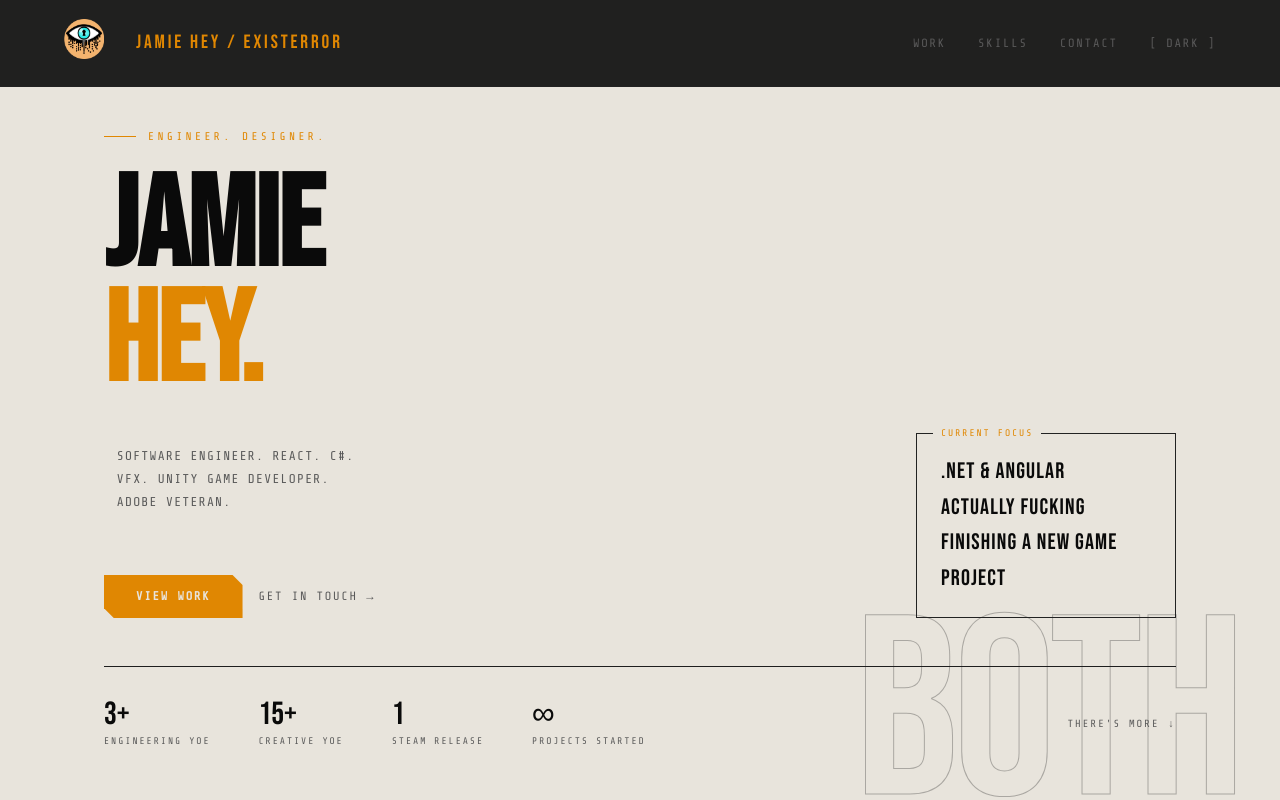
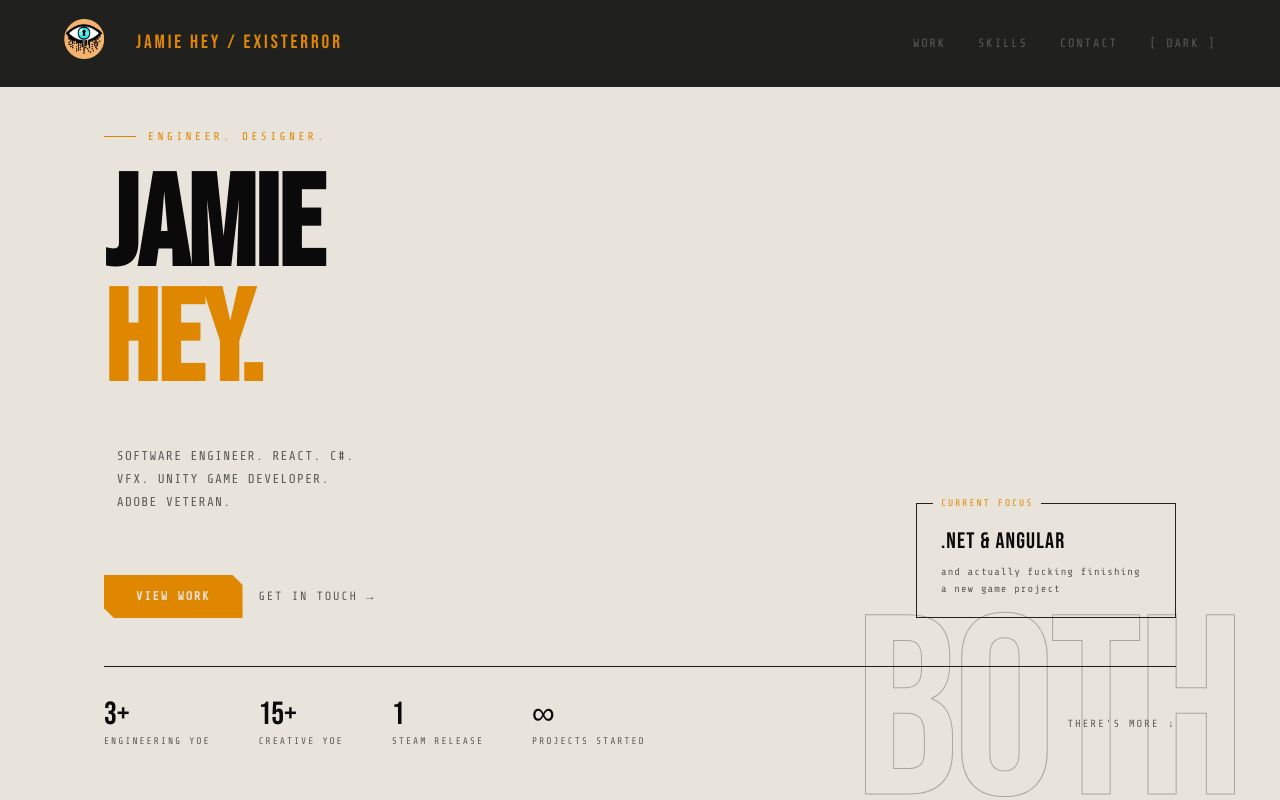
Before and after one commit to Deridealized/existerror-2026, a React (Vite) app: page / in a window 1280 px wide. Shown: the top 800 px of the page. Built offline with nearby package versions, Linux system fonts and the light colour scheme; no server answers.

Commit message:
update sub focus

```diff
--- a/src/components/Hero/Hero.tsx
+++ b/src/components/Hero/Hero.tsx
@@ -39,8 +39,8 @@ const Hero = () => {
         </div> */}
         <div className={s.statusBlock} data-label="Current Focus">
           <div className={s.statusValue}>.NET & Angular</div>
-          <div className={s.statusValue}>
-            Actually fucking finishing a new game project
+          <div className={s.statusSub}>
+            and actually fucking finishing a new game project
           </div>
           {/*<div className={s.statusSub}>Mid Level Positions</div>*/}
         </div>
```
